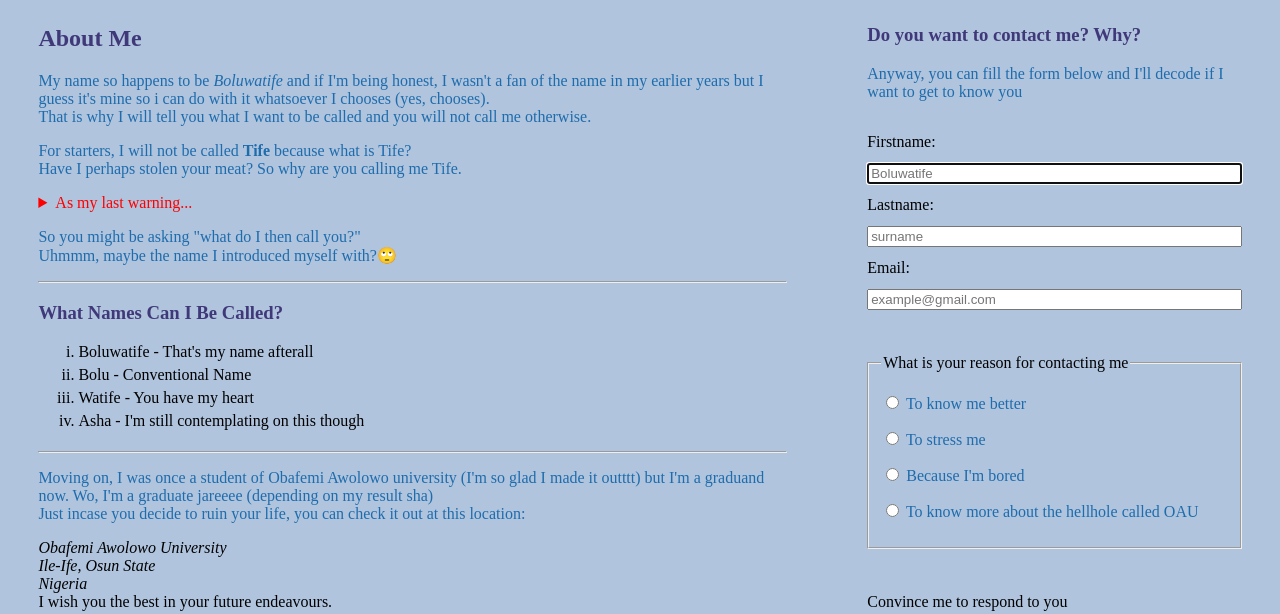
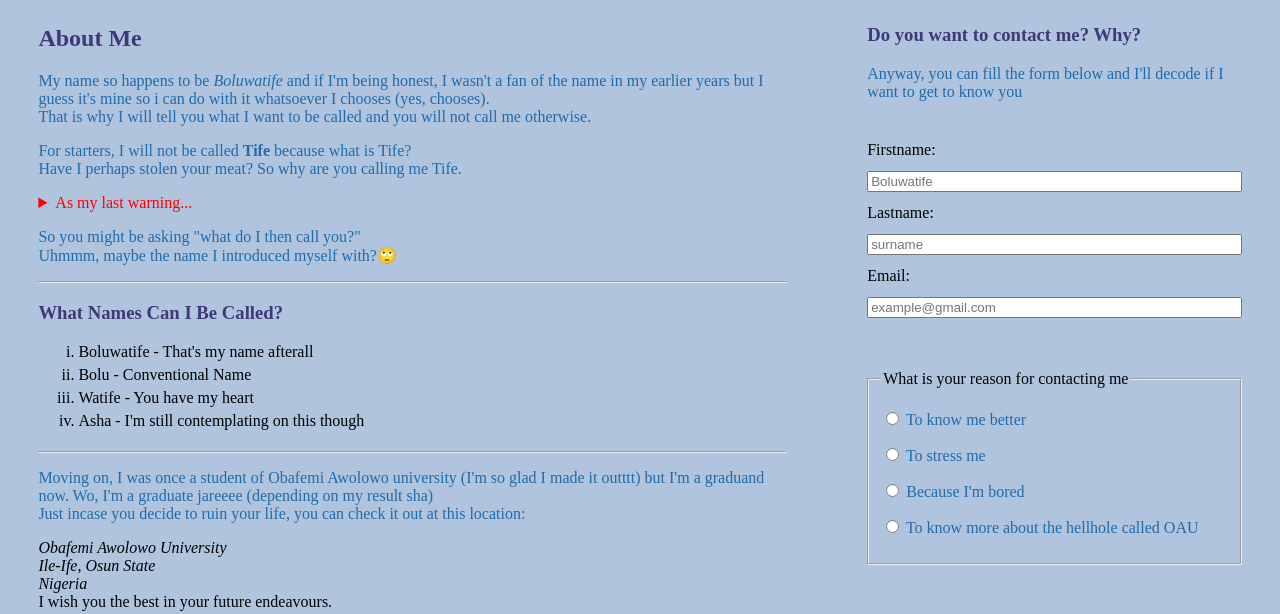
Before and after one commit to TheWatife/rootwork-week-01, a plain HTML site: page index.html in a window 1280 px wide. Shown: the part 158-772 px from the top of the page. Drawn offline with Linux system fonts and the light colour scheme.

Commit message:
made final stylings

```diff
--- a/index.html
+++ b/index.html
@@ -71,7 +71,7 @@
         <aside>
           <details>
             <summary>Here's a picture of the hellhole</summary>
-            <img class="school-image" src="images/OAU-Image.jpg" alt="school-image" width="738" height="384">
+            <img class="school-image" src="images/OAU-Image.jpg" alt="school-image">
           </details>
         </aside>
         <p>
@@ -137,7 +137,7 @@ But do others consider it one? How does that concern me?</p>
         <p>Anyway, you can fill the form below and I'll decode if I want to get to know you</p>
 <form action="submit">
   <label for="firstname">Firstname:</label>
-  <input  type="text" placeholder="Boluwatife" id="firstname" autofocus>
+  <input  type="text" placeholder="Boluwatife" id="firstname">
   <label for="lastname">Lastname:</label>
   <input type="text" placeholder="surname" id="lastname">
   <label for="email">Email:</label>
--- a/styles.css
+++ b/styles.css
@@ -2,11 +2,13 @@
   --background: lightsteelblue;
   --text: rgb(30, 108, 172);
   --accent: rgb(64, 57, 121);
+  --sizing: 2.5rem;
 }
 
 body {
   background-color: var(--background);
   margin: 1% 3%;
+  max-width: 100%;
 }
 nav {
   display: flex;
@@ -15,7 +17,7 @@ nav {
 }
 
 h1 {
-  font-size: 2.5rem;
+  font-size: var(--sizing);
   text-align: center;
 }
 h2,
@@ -43,11 +45,14 @@ form {
   justify-content: space-between;
   flex-direction: column;
   gap: 0.75rem;
-  margin-top: 2rem;
+  margin-top: var(--sizing);
+}
+input:focus-visible {
+  outline: 1px solid black;
 }
 
 fieldset {
-  margin: 2rem 0;
+  margin: var(--sizing) 0;
 }
 footer {
   text-align: center;
@@ -58,7 +63,7 @@ footer {
   display: grid;
   grid-template-columns: 2fr 1fr;
   column-gap: 5rem;
-  row-gap: 2rem;
+  row-gap: var(--sizing);
 }
 .nav-links {
   display: flex;
```
Also changed, not shown: 1 other file.
